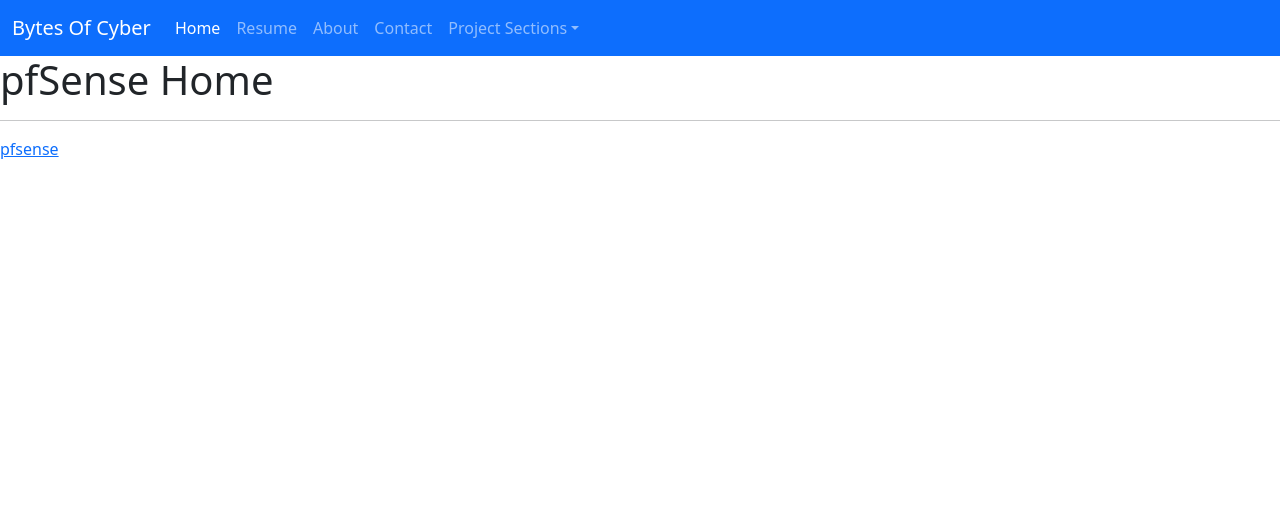
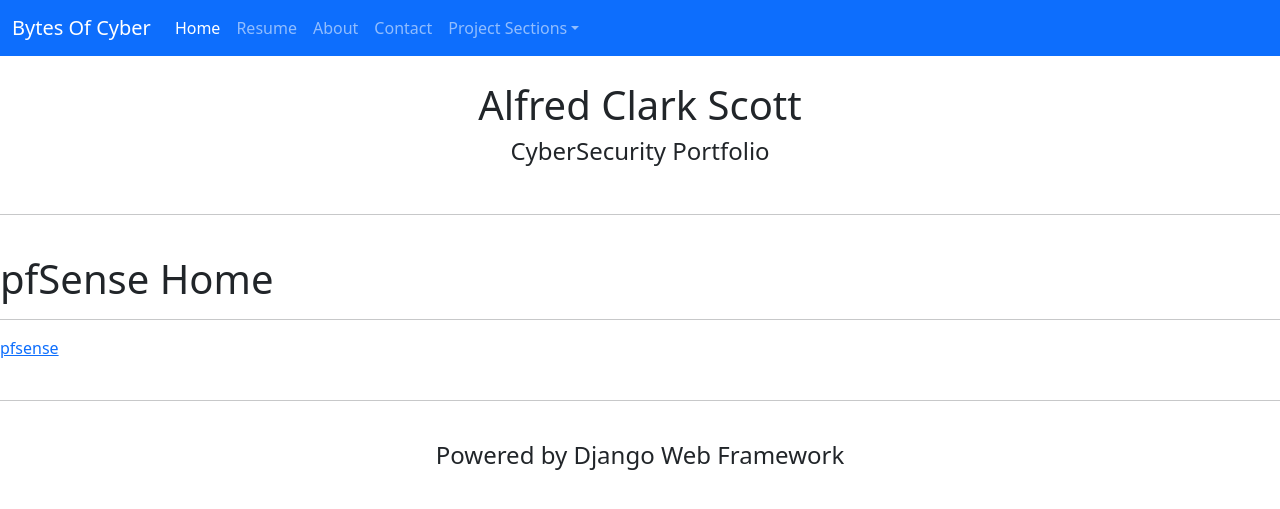
Before and after one commit to alfred-c-scott/bytesofcyber, a Django app: page /pfsense/ in a window 1280 px wide. Shown: the top 509 px of the page. Run offline with Django 4.2, Linux system fonts and the light colour scheme; some libraries are stand-ins or nearby versions.

Commit message:
added footer and Site Heading to base.html

```diff
--- a/templates/base.html
+++ b/templates/base.html
@@ -21,7 +21,7 @@
     </head>
     <body>
     <header>
-        <nav class="navbar navbar-expand-lg navbar-dark bg-primary">
+        <nav class="navbar fixed-top navbar-expand-lg navbar-dark bg-primary">
   <div class="container-fluid">
     <a class="navbar-brand" href="#">Bytes Of Cyber</a>
     <button class="navbar-toggler" type="button" data-bs-toggle="collapse" data-bs-target="#navbarColor02" aria-controls="navbarColor02" aria-expanded="false" aria-label="Toggle navigation">
@@ -65,10 +65,21 @@
   </div>
 </nav>
     </header>
+     <br>
+    <hr>
+    <br>
+    <h1 align="center">Alfred Clark Scott</h1>
+    <h4 align="center">CyberSecurity Portfolio</h4>
+    <br>
+    <hr>
+    <br>
         {% block content %}
         {% endblock content %}
         <br>
         <br>
-{#        <a href="{% url 'pfsense:pfsense_home' %}">pfsense</a>#}
+        <hr>
+        <br>
+        <h4 align="center">Powered by Django Web Framework</h4>
+        <br>
     </body>
 </html>
```
